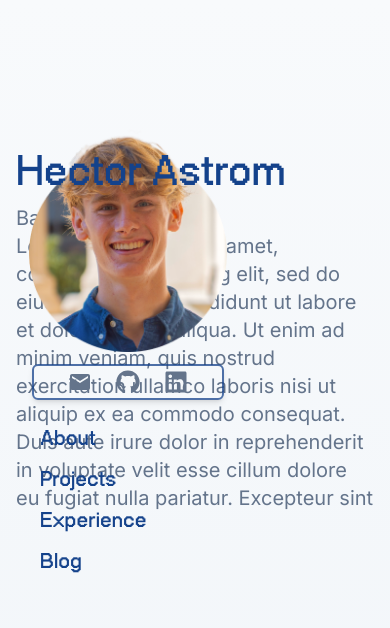
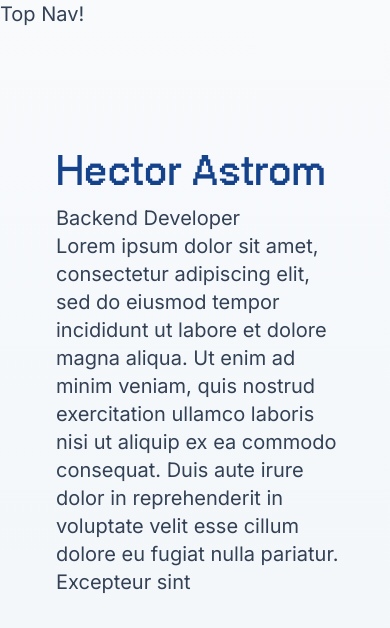
Before and after one commit to hectorastrom/personal-website, a Next.js app: page / in a window 390 px wide. Shown: the top 628 px of the page. Built offline with nearby package versions, Linux system fonts and the light colour scheme.

Commit message:
added skeleton for modular topnav on sm screen

```diff
--- a/package.json
+++ b/package.json
@@ -9,7 +9,7 @@
     "lint": "next lint"
   },
   "dependencies": {
-    "next": "14.2.3",
+    "next": "^14.2.3",
     "react": "^18",
     "react-dom": "^18",
     "react-icons": "^5.2.1"
--- a/src/app/layout.tsx
+++ b/src/app/layout.tsx
@@ -1,7 +1,7 @@
 import type { Metadata } from "next";
 import "./globals.css";
 import { bodyFont } from "../../public/fonts/fonts";
-import Sidenav from "@/components/sidenav";
+import ResponsiveNav from "@/components/ResponsiveNav";
 
 export const metadata: Metadata = {
   title: "Hector Astrom",
@@ -16,13 +16,11 @@ export default function RootLayout({
   return (
     <html lang="en">
       <body
-        className={`${bodyFont.className} bg-gradient-to-b from-slate-50 to-slate-100 text-xl text-default antialiased mx-auto max-w-full max-h-full min-h-screen overflow-hidden mt-28 `}
+        className={`${bodyFont.className} bg-gradient-to-b from-slate-50 to-slate-100 text-xl text-default antialiased mx-auto max-w-full h-screen mt-28 overflow-hidden`}
       >
-        <div className="px-4 pt-4 sm:pt-16 pb-24 sm:pb-36 sm:grid sm:grid-cols-[max-content,minmax(0,36rem)] sm:justify-center sm:gap-x-20">
-          <div className="fixed sm:relative sm:block left-4 sm:left-0">
-            <Sidenav />
-          </div>
-          <main className="sm:pl-0 mt-4">
+        <div className="px-10 pt-4 sm:pt-16 pb-24 sm:pb-36 sm:grid sm:grid-cols-[max-content,minmax(0,36rem)] sm:justify-center sm:gap-x-12">
+          <ResponsiveNav />
+          <main className={`pl-4 sm:pl-0 mt-4`}>
             <div>{children}</div>
           </main>
         </div>
--- a/src/app/page.tsx
+++ b/src/app/page.tsx
@@ -3,7 +3,7 @@ export default function Home() {
     <>
       <div className="relative inline-block shimmer-container">
         <h1
-          className={`font-title text-6xl lg:text-8xl font-bold text-emphasis shimmer-text`}
+          className={`font-title text-6xl p-0 m-0 lg:text-8xl font-bold text-emphasis shimmer-text`}
         >
           Hector Astrom
         </h1>
--- /dev/null
+++ b/src/components/ResponsiveNav.tsx
@@ -0,0 +1,32 @@
+"use client";
+
+import { useEffect, useState } from "react";
+import SideNav from "@/components/SideNav";
+import TopNav from "@/components/TopNav";
+
+export default function ResponsiveNav() {
+  const [isSmallScreen, setIsSmallScreen] = useState(false);
+
+  useEffect(() => {
+    const handleResize = () => {
+      setIsSmallScreen(window.innerWidth < 640); // Tailwind's sm breakpoint
+    };
+
+    handleResize();
+    window.addEventListener("resize", handleResize);
+
+    return () => {
+      window.removeEventListener("resize", handleResize);
+    };
+  }, []);
+
+  return isSmallScreen ? (
+    <div className="w-full fixed top-0 left-0 z-10">
+      <TopNav />
+    </div>
+  ) : (
+    <div className="fixed sm:relative sm:block left-4 sm:left-0">
+      <SideNav />
+    </div>
+  );
+};
--- /dev/null
+++ b/src/components/TopNav.tsx
@@ -0,0 +1,7 @@
+export default function TopNav() {
+    return(
+        <>
+            <p>Top Nav!</p>
+        </>
+    )
+}
--- a/src/components/handles.tsx
+++ b/src/components/handles.tsx
@@ -5,7 +5,7 @@ import { MdEmail } from "react-icons/md";
 export default function Handles() {
   return (
     <>
-      <div className="mx-4 flex flex-row justify-center gap-6 border-emphasis border-opacity-75 border-2 rounded-md shadow-md p-1 text-primary text-2xl md:text-3xl">
+      <div className="mx-4 flex flex-row justify-center gap-6 border-emphasis border-opacity-75 border-2 rounded-md shadow-md p-1 text-primary text-3xl">
         <Link href="mailto:hastrom@mit.edu">
           <MdEmail />
         </Link>
--- a/src/components/sidenav.tsx
+++ b/src/components/sidenav.tsx
@@ -1,8 +1,8 @@
 import Image from "next/image";
 import Link from "next/link";
-import Handles from "./handles";
+import Handles from "./Handles";
 
-export default function Sidenav() {
+export default function SideNav() {
   return (
     <>
       <div className="grid grid-rows-9 grid-flow-col">
--- a/tailwind.config.ts
+++ b/tailwind.config.ts
@@ -10,8 +10,8 @@ const config: Config = {
   theme: {
     extend: {
       colors: {
-        "default": "#64748b",
-        "emphasis": "#14428B",
+        "default": "#334155", // slate-700
+        "emphasis": "#14428B", // shirt color
       },
       fontFamily: {
         'title': ['TitleFont', ...defaultTheme.fontFamily.sans],
```
Also changed, not shown: src/components/HorDivider.tsx (renamed from src/components/divider.tsx), 1 other file (tests, documents, lock files or other folders).
